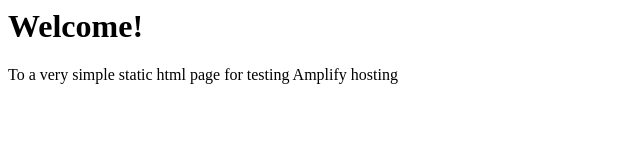
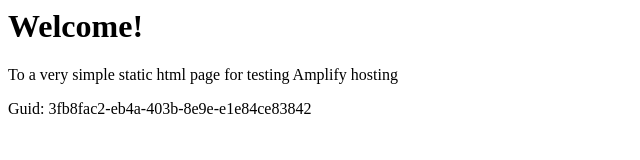
Before and after one commit to aws-aemilia-bah/Github-PR-Commit-Integration-Test-DoNotTouch-Gith-P5X5MO5I-v1-prod-me-south-1, a website: page src/index.html in a window 1280 px wide. Shown: the whole page, without its empty margins (0-640 px from the left). Drawn offline with Linux system fonts and the light colour scheme.

Commit message:
commit from integ tests

```diff
--- a/src/index.html
+++ b/src/index.html
@@ -1,3 +1,5 @@
+
+
 <html lang="en">
 
 <head>
@@ -10,6 +12,6 @@
 <body>
     <h1>Welcome!</h1>
     <p>To a very simple static html page for testing Amplify hosting</p>
-</body>
+    <p>Guid: 3fb8fac2-eb4a-403b-8e9e-e1e84ce83842</p></body>
 
 </html>
```
